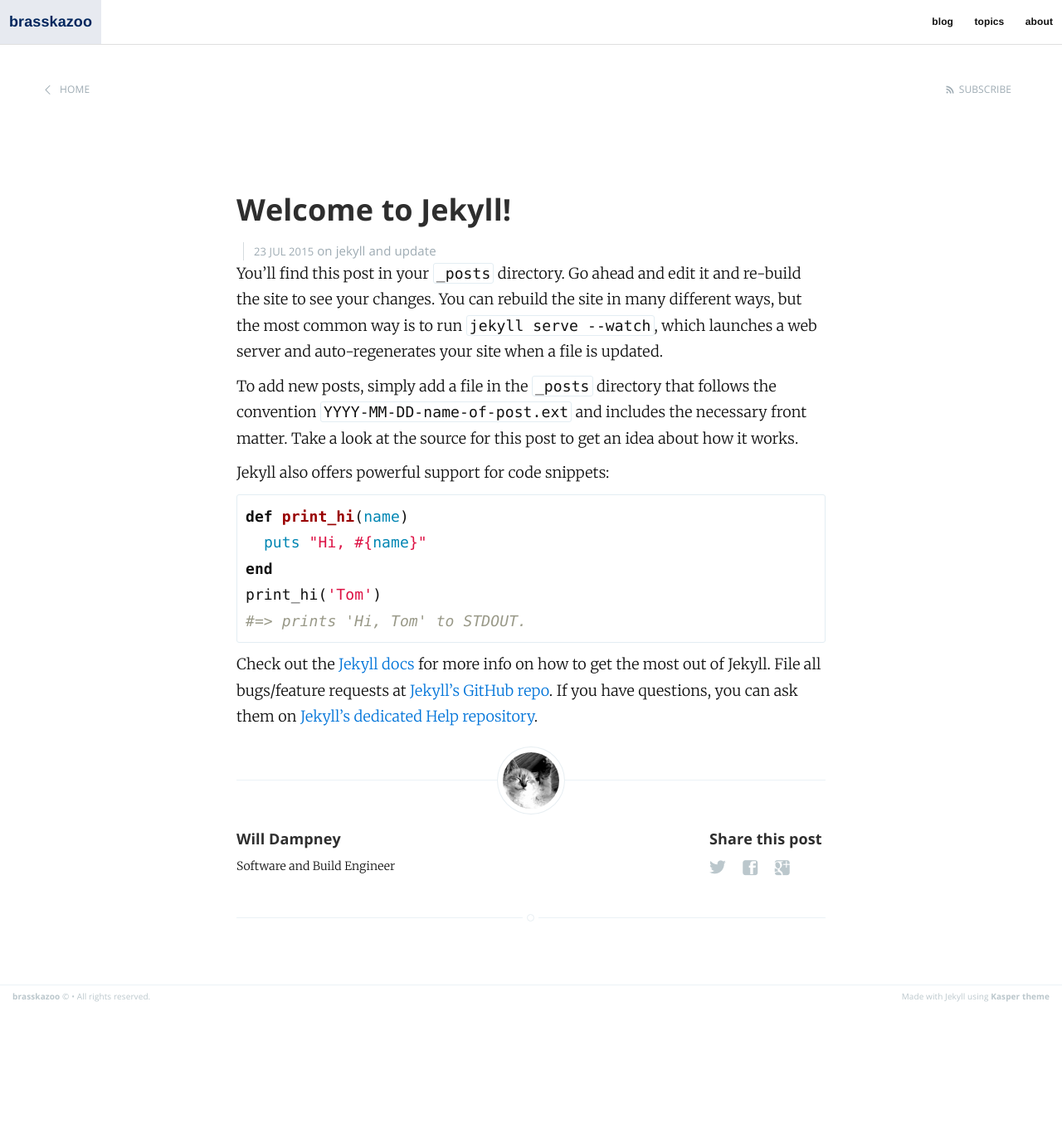
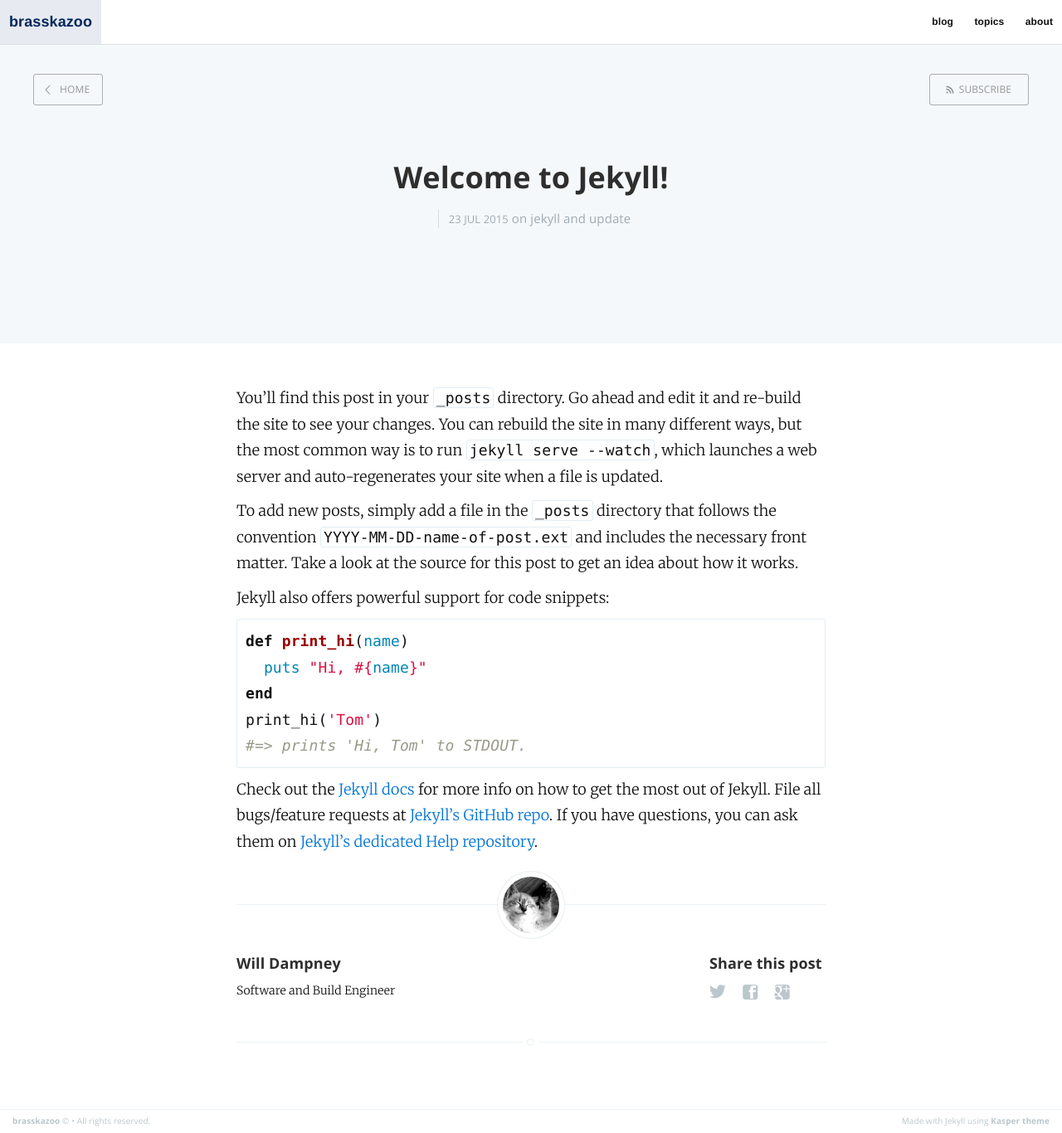
Before and after one commit to brasskazoo/brasskazoo.github.io, a Jekyll site: the page built from _posts/2015-07-23-welcome-to-jekyll.markdown, in a window 1280 px wide. Shown: the whole page at 83% size. Built offline with Jekyll 4.4.1, drawn with Linux system fonts in a browser that asks for light colours; Markdown is read by kramdown in place of the engine named in the settings; before the commit the page ends 1216 px from its top, so only the background shows below that.

Commit message:
Extract header nav elements

```diff
--- /dev/null
+++ b/_includes/_header_nav.html
@@ -0,0 +1,9 @@
+<nav class="main-nav overlay clearfix">
+    <a class="back-button icon-arrow-left" href="{{ site.baseurl }}">Home</a>
+    {% if page.logo %}
+    <a class="blog-logo" href="{{ site.baseurl }}">
+        <img src="{{ page.logo }}" alt="Blog Logo" />
+    </a>
+    {% endif %}
+    <a class="subscribe-button icon-feed" href="{{ site.baseurl }}rss.xml">Subscribe</a>
+</nav>
--- a/_layouts/page.html
+++ b/_layouts/page.html
@@ -4,10 +4,7 @@ post_class: post-template page-template
 ---
 
 <header class="main-header post-head {% if page.cover %}" style="background-image: url({{ page.cover }}) {%else%}no-cover{% endif %}">
-    <nav class="main-nav {% if page.cover %} overlay {% endif %} clearfix">
-        <a class="back-button icon-arrow-left" href="{{ site.baseurl }}">Home</a>
-        <a class="subscribe-button icon-feed" href="{{ site.baseurl }}rss.xml">Subscribe</a>
-    </nav>
+    {% include _header_nav.html %}
 </header>
 
 
--- a/_layouts/post.html
+++ b/_layouts/post.html
@@ -5,46 +5,27 @@ archive: false
 post_class: post-template
 ---
 
-<header class="main-header post-head {% if page.cover %}" style="background-image: url({{ page.cover }}) {%else%}no-cover{% endif %}">
-    <nav class="main-nav {% if page.cover %} overlay {% endif %} clearfix">
-        <a class="back-button icon-arrow-left" href="{{ site.baseurl }}">Home</a>
-        <a class="subscribe-button icon-feed" href="{{ site.baseurl }}rss.xml">Subscribe</a>
-    </nav>
+<header class="main-header {% if page.cover %}" style="background-image: url({{ page.cover }}) {%else%}no-cover{% endif %}">
+    {% include _header_nav.html %}
+    <div class="vertical">
+        <div class="main-header-content inner">
+            <h1 class="post-title">{{ page.title }}</h1>
+            <section class="post-meta">
+                {% if page.date %}
+                <time class="post-date" datetime="{{ page.date | date:"%Y-%m-%d" }}">{{ page.date | date_to_string }}</time>
+                {% endif %}
+                {% if page.categories.size > 0 %}
+                    {{ page.categories | array_to_sentence_string | prepend: 'on ' }}
+                {% endif %}
+            </section>
+        </div>
+    </div>
+    <a class="scroll-down icon-arrow-left" href="#content" data-offset="-45"><span class="hidden">Scroll Down</span></a>
 </header>
 
 <main class="content" role="main">
 
     <article class="post">
-
-        <header class="post-header">
-            <h1 class="post-title">{{ page.title }}</h1>
-            <section class="post-meta">
-                <time class="post-date" datetime="{{ page.date | date:"%Y-%m-%d" }}">{{ page.date | date_to_string }}</time>
-                {% if page.categories.size > 0 %}
-                    {{ page.categories | array_to_sentence_string | prepend: 'on ' }}
-                {% endif %}
-            </section>
-        </header>
-
-<!--         <header class="post-header">
-            <a id="blog-logo" href="{{site.url}}">
-                {% if site.logo %}
-                    <img src="{{site.logo}}" alt="{{ site.name }}" />
-                {% else %}
-                    <span class="blog-title">{{ site.name }}</span>
-                {%endif%}
-            </a>
-        </header> -->
-
-        <!-- <span class="post-meta">
-            <time datetime="{{ page.date | date:"%Y-%m-%d" }}">{{ page.date | date_to_string }}</time>
-            {% if page.categories.size > 0 %}
-                {{ page.categories | array_to_sentence_string | prepend: 'on ' }}
-            {% endif %}
-        </span> -->
-
-        <!-- <h1 class="post-title">{{ page.title }}</h1> -->
-
         <section class="post-content">
             {{content}}
         </section>
```
Also changed, not shown: _includes/_header_nav_no_home.html (added, +8 -0 lines), _layouts/about.html (+3 -9 lines), index.html (+1 -9 lines).
